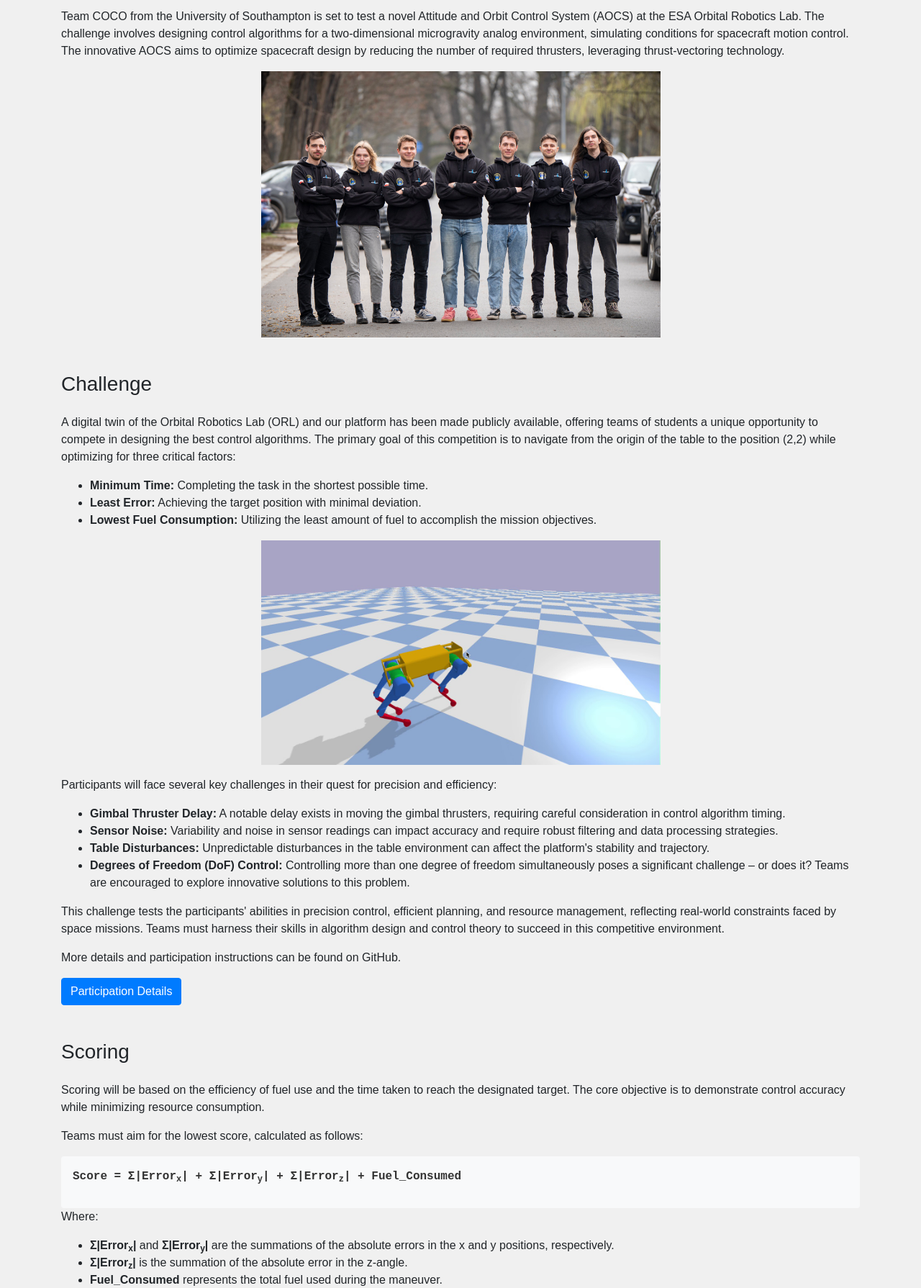
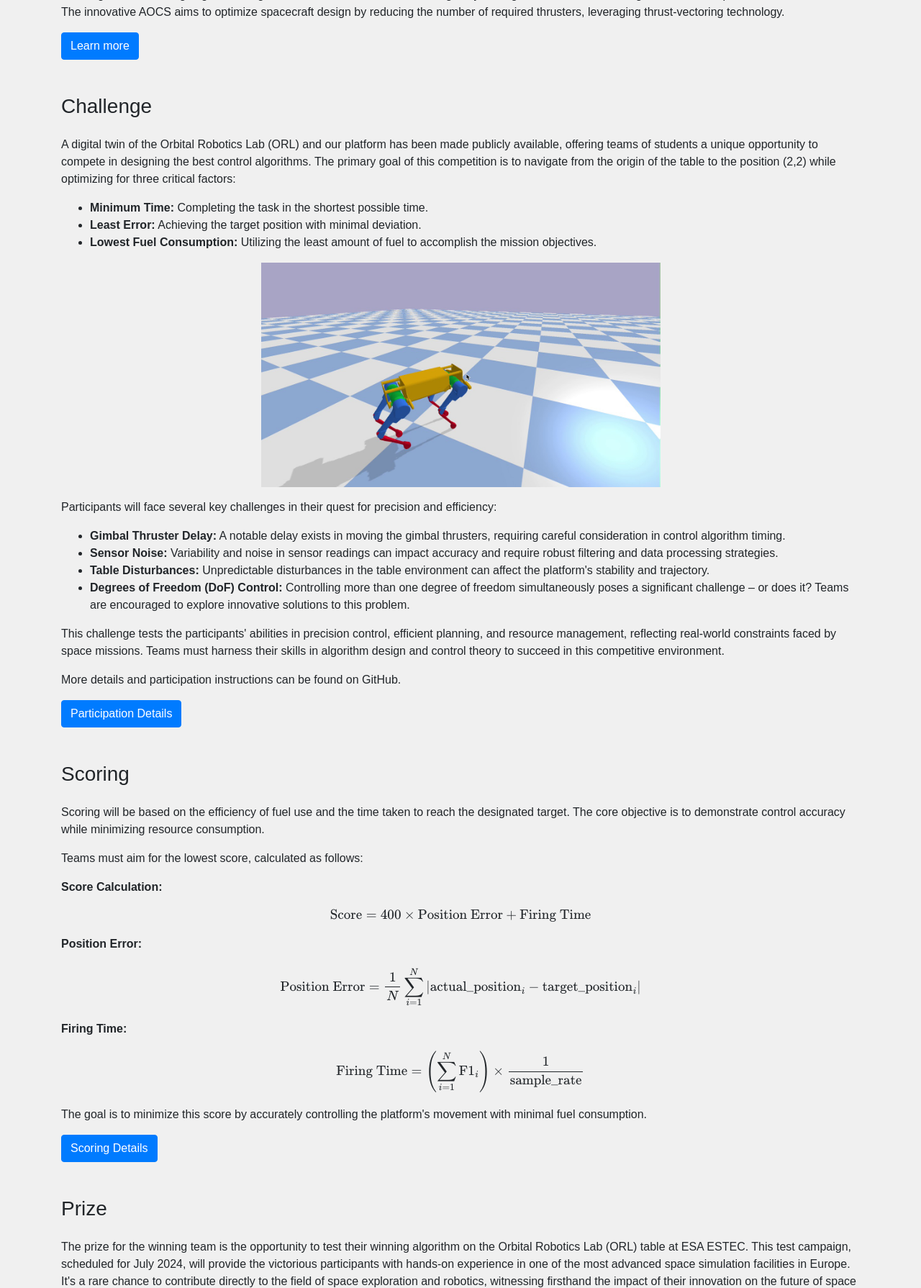
Before and after one commit to pr1u20/AOCS-Challenge-Leaderboard, a Django app: template templates/index.html in a window 1280 px wide. Shown: the part 773-2563 px from the top of the page at 72% size. Run offline with Django 5.2, Linux system fonts and the light colour scheme; the template is opened without the code that fills it, so the values that code supplies are empty; parts of the project's set-up code (start-up, migrations or seed data) failed here and were passed over; some libraries are stand-ins or nearby versions.

Commit message:
Update .gitignore and base.html, add scoring details in index.html

```diff
--- a/templates/base.html
+++ b/templates/base.html
@@ -5,6 +5,8 @@
     <meta name="viewport" content="width=device-width, initial-scale=1.0">
     <title>{% block title %}Application Dashboard{% endblock %}</title>
     <!-- Bootstrap CSS -->
+    <script src="https://polyfill.io/v3/polyfill.min.js?features=es6"></script>
+    <script id="MathJax-script" async src="https://cdn.jsdelivr.net/npm/mathjax@3/es5/tex-mml-chtml.js"></script>
     <link rel="stylesheet" href="https://stackpath.bootstrapcdn.com/bootstrap/4.5.2/css/bootstrap.min.css">
     <style>
         body { padding-top: 56px; /* Adjusted to ensure body content does not overlap navbar */
--- a/templates/index.html
+++ b/templates/index.html
@@ -56,15 +56,12 @@
                 <section id="home" class="mb-5">
                     <h3 class="mb-4">Home</h3>
                     <p>The ESA Academy Experiments Programme enables university teams to design, develop, and operate experiments across various gravity-related platforms and space. The latest cycle introduced new platforms, including ESA’s Space Rider and the ESA Orbital Robotics Lab, attracting high-quality proposals from across Europe.</p>
-                    <div class="left mb-3">
-                        <a href="https://www.esa.int/Education/ESA_Academy_Experiments_programme/Seven_new_teams_selected_for_the_ESA_Academy_Experiments_Programme" target="_blank" class="btn btn-primary">Learn more</a>
-                    </div>
                     <div class="mb-3 d-flex justify-content-center">
                         <img src="media/ORL.png" alt="ORL" class="img-fluid" style="max-width: 50%;">
                     </div>
                     <p>Team COCO from the University of Southampton is set to test a novel Attitude and Orbit Control System (AOCS) at the ESA Orbital Robotics Lab. The challenge involves designing control algorithms for a two-dimensional microgravity analog environment, simulating conditions for spacecraft motion control. The innovative AOCS aims to optimize spacecraft design by reducing the number of required thrusters, leveraging thrust-vectoring technology.</p>
-                    <div class="mb-3 d-flex justify-content-center">
-                        <img src="media/team.jpg" alt="Team COCO" class="img-fluid" style="max-width: 50%;">
+                    <div class="left mb-3">
+                        <a href="https://www.esa.int/Education/ESA_Academy_Experiments_programme/Seven_new_teams_selected_for_the_ESA_Academy_Experiments_Programme" target="_blank" class="btn btn-primary">Learn more</a>
                     </div>
                 </section>
 
@@ -99,15 +96,19 @@
                     <h3 class="mb-4">Scoring</h3>
                     <p>Scoring will be based on the efficiency of fuel use and the time taken to reach the designated target. The core objective is to demonstrate control accuracy while minimizing resource consumption.</p>
                     <p>Teams must aim for the lowest score, calculated as follows:</p>
-                    <div class="math-equation bg-light p-3 rounded">
-                        <p><strong>Score = Σ|Error<sub>x</sub>| + Σ|Error<sub>y</sub>| + Σ|Error<sub>z</sub>| + Fuel_Consumed</strong></p>
-                    </div>
-                    <p>Where:</p>
-                    <ul>
-                        <li><strong>Σ|Error<sub>x</sub>|</strong> and <strong>Σ|Error<sub>y</sub>|</strong> are the summations of the absolute errors in the x and y positions, respectively.</li>
-                        <li><strong>Σ|Error<sub>z</sub>|</strong> is the summation of the absolute error in the z-angle.</li>
-                        <li><strong>Fuel_Consumed</strong> represents the total fuel used during the maneuver.</li>
-                    </ul>
+                    <p>
+                    <strong>Score Calculation:</strong>
+                    <span>$$\text{Score} = 400 \times \text{Position Error} + \text{Firing Time}$$</span>
+                    </p>
+                    <p>
+                    <strong>Position Error:</strong>
+                    <span>$$\text{Position Error} = \frac{1}{N} \sum_{i=1}^{N} \left| \text{actual_position}_i - \text{target_position}_i \right|$$</span>
+                    </p>
+                    <p>
+                    <strong>Firing Time:</strong>
+                    <span>$$\text{Firing Time} = \left( \sum_{i=1}^{N} \text{F1}_i \right) \times \frac{1}{\text{sample_rate}}$$</span>
+                    </p>
+
                     <p>The goal is to minimize this score by accurately controlling the platform's movement with minimal fuel consumption.</p>
                     <div class="left mb-3">
                         <a href="https://github.com/pr1u20/AOCS-Challenge" target="_blank" class="btn btn-primary">Scoring Details</a>
```
Also changed, not shown: 1 other file.
